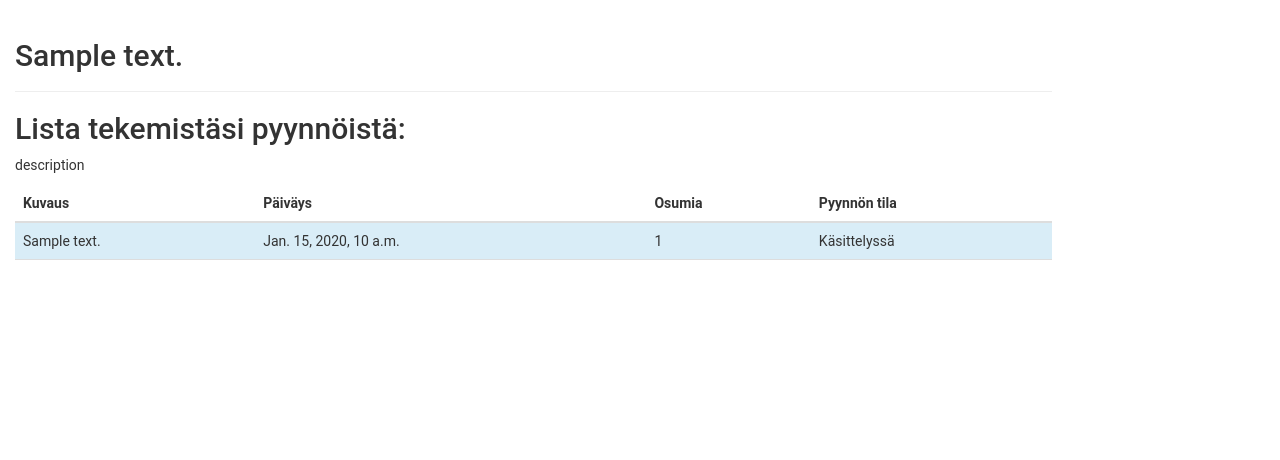
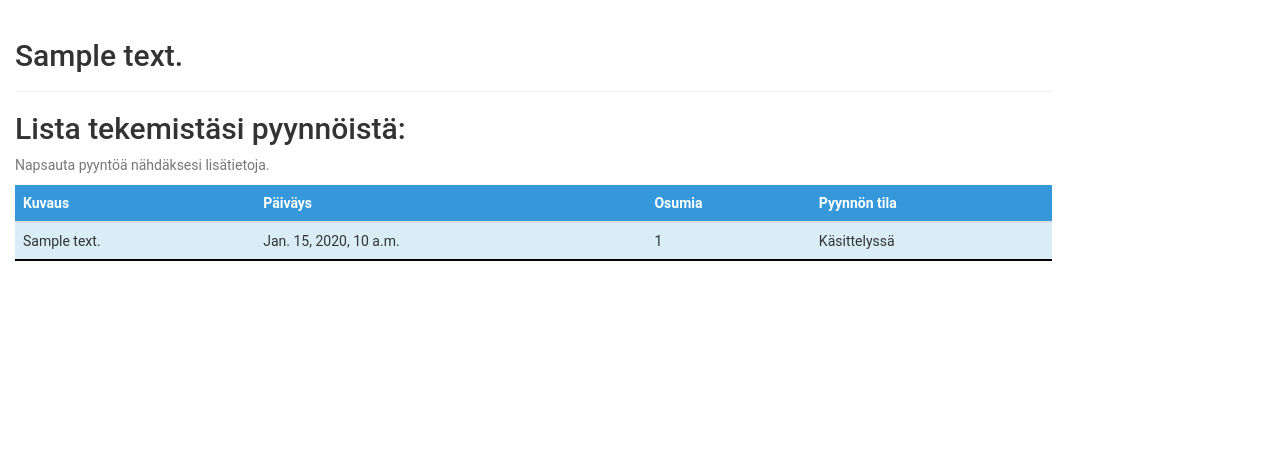
Before and after one commit to luomus/pyha, a Django app: template luomuspyha/pyha/templates/pyha/index.html in a window 1280 px wide. Shown: the part 51-511 px from the top of the page. Run offline with Django 3.2, Linux system fonts and the light colour scheme; tables that the repository leaves empty hold one stand-in row (values such as "Sample post"); the template is opened without the code that fills it: values that come from a table or form of the project are taken from there, most other values are stand-ins (such as "Sample title", 1, 10 or a date in 2020); some libraries are stand-ins or nearby versions.

Commit message:
premerge

```diff
--- a/luomuspyha/pyha/templates/pyha/form.html
+++ b/luomuspyha/pyha/templates/pyha/form.html
@@ -176,7 +176,7 @@
 					<h2>Käytetyt suodattimet:</h2>
 						{% if filters %}
 							<table class = "table" style="width:100%">
-								<tr>
+								<tr style=color:black>
 									<th>Rajaus</th>
 									<th>Arvot</th>
 								</tr>
@@ -203,7 +203,7 @@
 
 						{% if collections %}
 							<table class="table" style="width:100%">
-								<tr>
+								<tr style=color:black>
 									<th>Nimi</th>
 									<th>Kuvaus</th>
 								</tr>
--- a/luomuspyha/pyha/templates/pyha/index.html
+++ b/luomuspyha/pyha/templates/pyha/index.html
@@ -32,9 +32,13 @@
     /* Margin bottom by footer height */
   }
   th, td {
-    padding: 5px;
+    padding: 2px;
     border-bottom: 1px solid #ddd;
  }
+  .clickable-row{
+	padding: 1px;
+	border-bottom: 2px solid #000000
+  }
   .footer {
     bottom: 0px;
     width: 100%;
@@ -167,10 +171,10 @@
       </div>
       {% if requests %}
       <h2>Lista tekemistäsi pyynnöistä:</h2>
-  <p>description</p>
-  <table class="table table-striped table-hover">
+  <p class ="text-muted"> Napsauta pyyntöä nähdäksesi lisätietoja.</p>
+  <table class="table table-hover">
     <thead>
-      <tr>
+      <tr bgcolor="#3498DB" style=color:white;">
         <th>Kuvaus</th>
         <th>Päiväys</th>
         <th>Osumia</th>
@@ -196,7 +200,7 @@
             <tr
         {% endif %}
             data-href="request/{{request.order}}"
-               >
+            >
             <td>{{request.description}}</td>
             <td>{{request.date}}</td>
             <td>{{request.approximateMatches}}</td>
--- a/luomuspyha/pyha/views.py
+++ b/luomuspyha/pyha/views.py
@@ -19,7 +19,7 @@ def index(request):
 		if not logged_in(request):
 			return _process_auth_response(request,'')
 		userEmail = request.session["user_email"]
-		request_list = Request.requests.filter(email=userEmail)
+		request_list = Request.requests.filter(email=userEmail).order_by('-date')
 		context = {"email": request.session["user_email"], "title": "Tervetuloa", "maintext": "Tervetuloa", "requests": request_list }
 		return render(request, 'pyha/index.html', context)
 
```
